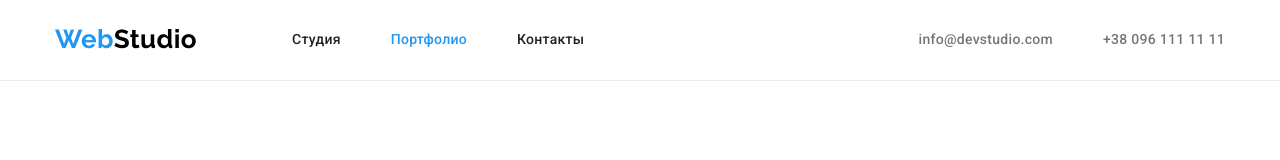
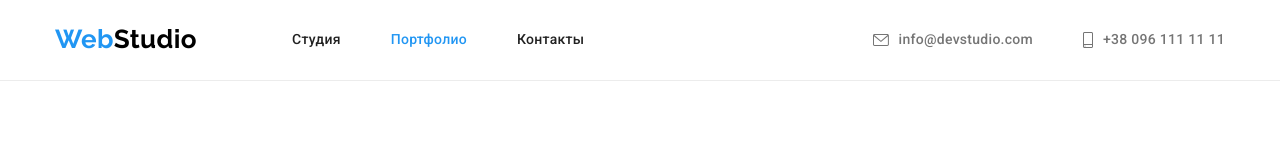
Before and after one commit to GoDmitrAn/goit-markup-hw-04, a plain HTML site: page portfolio.html in a window 1280 px wide. Shown: the top 160 px of the page. Drawn offline with nearby package versions, Linux system fonts and the light colour scheme.

Commit message:
correct portofolio , add new icons

```diff
--- a/portfolio.html
+++ b/portfolio.html
@@ -28,8 +28,16 @@
                 </ul>
             </nav>
             <ul class="auth-nav list">
-                <li><a href="mailto:info@devstudio.com" class="auth-nav-link link">info@devstudio.com</a></li>
-                <li><a href="tel:+380961111111" class="auth-nav-link link">+38 096 111 11 11</a></li>
+                <li><a href="mailto:info@devstudio.com" class="auth-nav-link link">
+                        <svg class="auth-nav-icon" width="16" height="12">
+                            <use href="./images/symbol-optimize.svg#icon-mail"></use>
+                        </svg>
+                        info@devstudio.com</a></li>
+                <li><a href="tel:+380961111111" class="auth-nav-link link">
+                        <svg class="auth-nav-icon" width="10" height="16">
+                            <use href="./images/symbol-optimize.svg#icon-smartphone"></use>
+                        </svg>
+                        +38 096 111 11 11</a></li>
             </ul>
         </div>
     </header>
```
Also changed, not shown: images/antenna 1-features.svg (added), images/astronaut 1-features.svg (added), images/clock 1-features.svg (added), images/diagram 1-features.svg (added).
